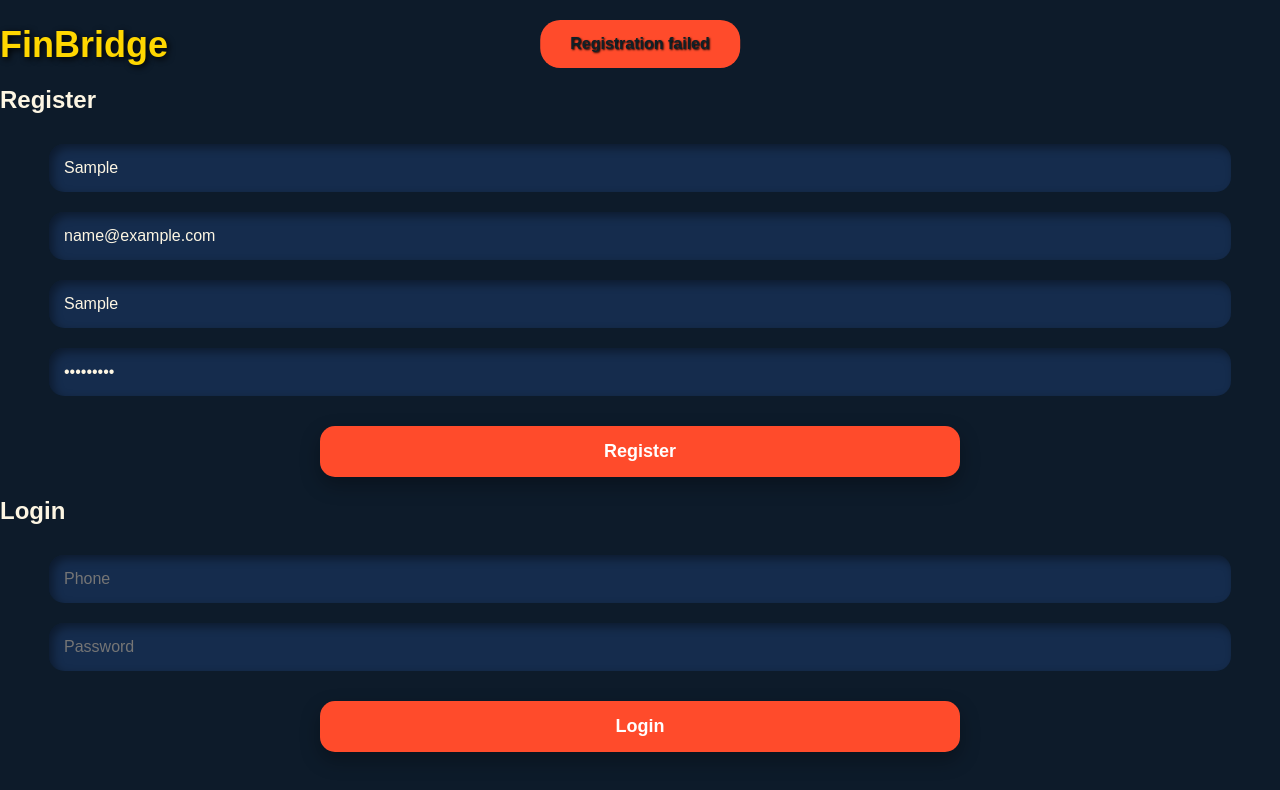
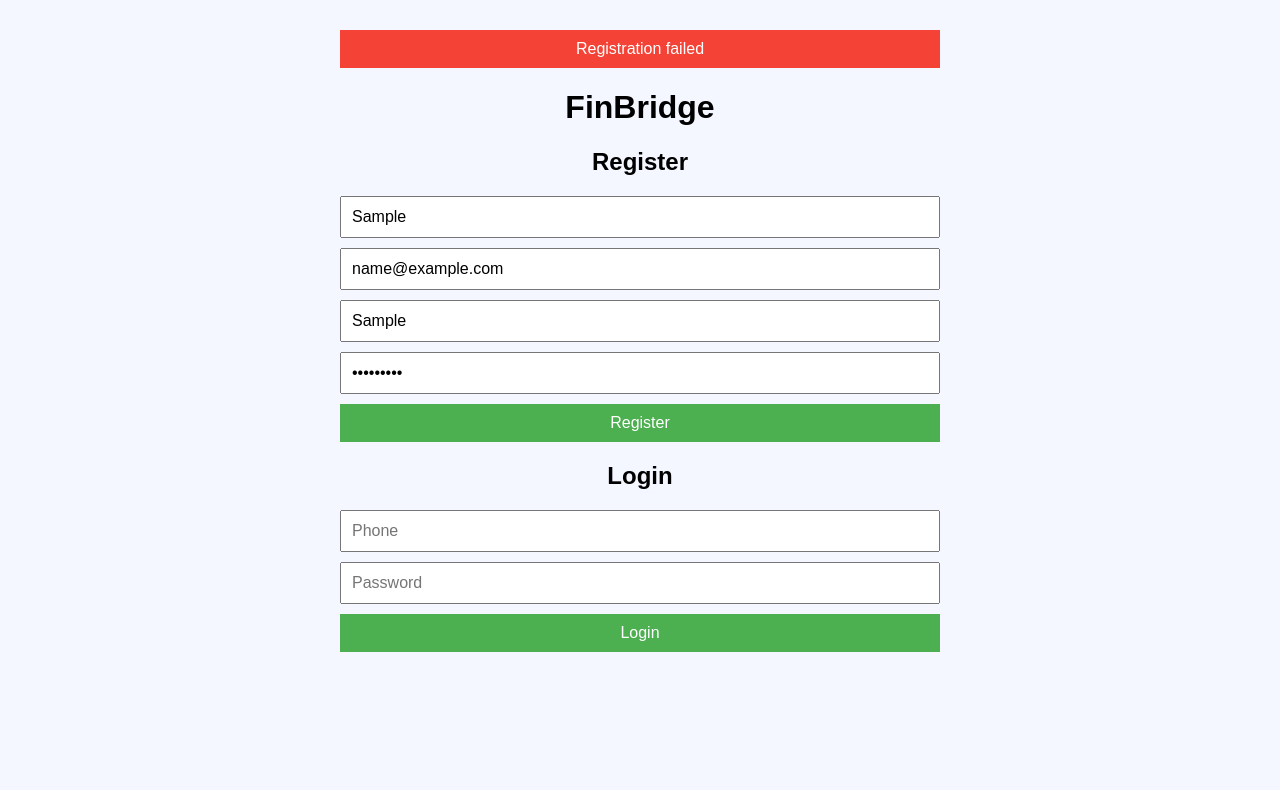
Before and after one commit to scurdtechs/finbridge-fronted, a plain HTML site: page index.html in a window 1280 px wide. Both pictures are taken after typing "Sample", "name@example.com", "Sample", "Sample123" into the empty fields and a click on the button "Register". Drawn offline with Linux system fonts and the light colour scheme; no server answers.

Commit message:
Add files via upload

```diff
--- a/style.css
+++ b/style.css
@@ -1,150 +1,50 @@
-/* ---------- GLOBAL ---------- */
 body {
-    font-family: 'Poppins', sans-serif;
-    background: #0d1b2a; /* deep blue base */
-    color: #fdf6e3;
-    margin: 0;
-    padding: 0;
+    font-family: Arial, sans-serif;
+    padding: 20px;
+    max-width: 600px;
+    margin: auto;
+    background: #f4f7ff;
 }
 
-/* ---------- CONTAINER ---------- */
-.container {
-    max-width: 800px;
-    margin: 50px auto;
-    padding: 40px;
-    background: #1b263b; /* dark card panel */
-    border-radius: 20px;
-    box-shadow: 0 20px 50px rgba(0,0,0,0.5);
-    text-align: center;
-}
+h1, h2, h3 { text-align: center; }
 
-/* ---------- HEADINGS ---------- */
-h1 {
-    font-size: 36px;
-    color: #ffd700; /* gold */
-    margin-bottom: 10px;
-    text-shadow: 2px 2px 6px #000;
-}
-
-h2, h3 {
-    color: #fdf6e3;
+form {
+    display: flex;
+    flex-direction: column;
+    gap: 10px;
     margin-bottom: 20px;
 }
 
-/* ---------- FORM ---------- */
-form {
-    display: flex;
-    flex-direction: column;
-    align-items: center;
+input, button {
+    padding: 10px;
+    font-size: 16px;
 }
 
-form input {
-    width: 90%;
-    padding: 15px;
-    margin: 10px 0;
-    border-radius: 15px;
+button {
+    background: #4CAF50;
+    color: white;
     border: none;
-    background: #152c4d; /* darker blue */
-    color: #fdf6e3;
-    box-shadow: inset 4px 4px 10px rgba(0,0,0,0.4);
-    font-size: 16px;
-    transition: all 0.3s ease;
+    cursor: pointer;
 }
 
-form input:focus {
-    outline: none;
-    box-shadow: 0 0 10px #00b894, 0 0 20px #ffd700; /* green and gold accents */
-}
+button:hover { background: #45a049; }
 
-form button {
-    width: 50%;
-    padding: 15px;
-    margin-top: 20px;
-    font-size: 18px;
-    font-weight: bold;
-    border: none;
-    border-radius: 15px;
-    cursor: pointer;
-    background-color: #ff4b2b; /* red button */
-    color: #fff;
-    box-shadow: 0 8px 20px rgba(0,0,0,0.3);
-    transition: all 0.3s ease;
-}
-
-form button:hover {
-    background-color: #ffc107; /* gold on hover */
-    transform: scale(1.05);
-}
-
-/* ---------- CARD SECTIONS ---------- */
-.wallet-section, .transactions-section, .form-section {
-    background: #1b2b44; /* dark blue panel */
-    padding: 25px;
-    margin: 25px 0;
-    border-radius: 20px;
-    box-shadow: 0 8px 30px rgba(0,0,0,0.3);
-}
-
-/* ---------- TABLE ---------- */
 table {
     width: 100%;
     border-collapse: collapse;
 }
 
 th, td {
-    border: 1px solid rgba(255,255,255,0.2);
-    padding: 12px;
+    padding: 8px;
     text-align: center;
-    color: #fdf6e3;
+    border: 1px solid #ddd;
 }
 
-th {
-    background-color: #ff4b2b; /* red header */
-    color: #fff;
-    font-weight: bold;
-    font-size: 16px;
+.alert {
+    padding: 10px;
+    margin: 10px 0;
+    text-align: center;
 }
 
-/* ---------- ALERT ---------- */
-.alert {
-    position: fixed;
-    top: 20px;
-    left: 50%;
-    transform: translateX(-50%);
-    padding: 15px 30px;
-    border-radius: 20px;
-    font-weight: bold;
-    color: #0f2027;
-    z-index: 1000;
-    font-size: 16px;
-    text-shadow: 1px 1px 2px #000;
-}
-
-.alert-success { background-color: #00b894; } /* green success */
-.alert-error { background-color: #ff4b2b; } /* red error */
-
-/* ---------- LOGOUT BUTTON ---------- */
-#logoutBtn {
-    background-color: #ffd700; /* gold */
-    color: #0d1b2a; /* dark text */
-    border: none;
-    border-radius: 15px;
-    padding: 12px 25px;
-    font-weight: bold;
-    cursor: pointer;
-    box-shadow: 0 5px 15px rgba(0,0,0,0.3);
-    transition: all 0.3s ease;
-}
-
-#logoutBtn:hover {
-    background-color: #ff4b2b; /* red hover */
-    transform: scale(1.05);
-}
-
-/* ---------- FOOTER ---------- */
-.footer-message, .welcome-message {
-    margin-top: 30px;
-    font-size: 14px;
-    font-style: italic;
-    color: #ffd700; /* gold signature */
-}
+.alert-success { background-color: #4CAF50; color: white; }
+.alert-error { background-color: #f44336; color: white; }
```
Also changed, not shown: script.js (+16 -53 lines).
